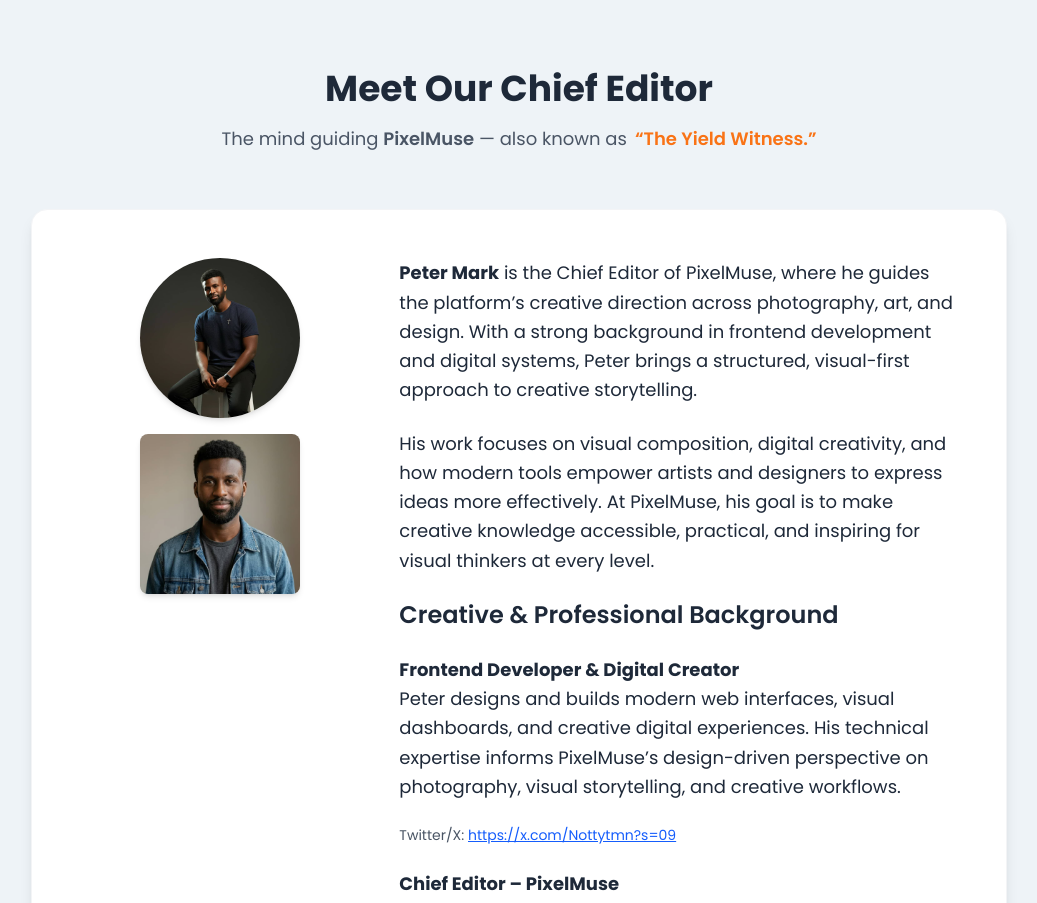
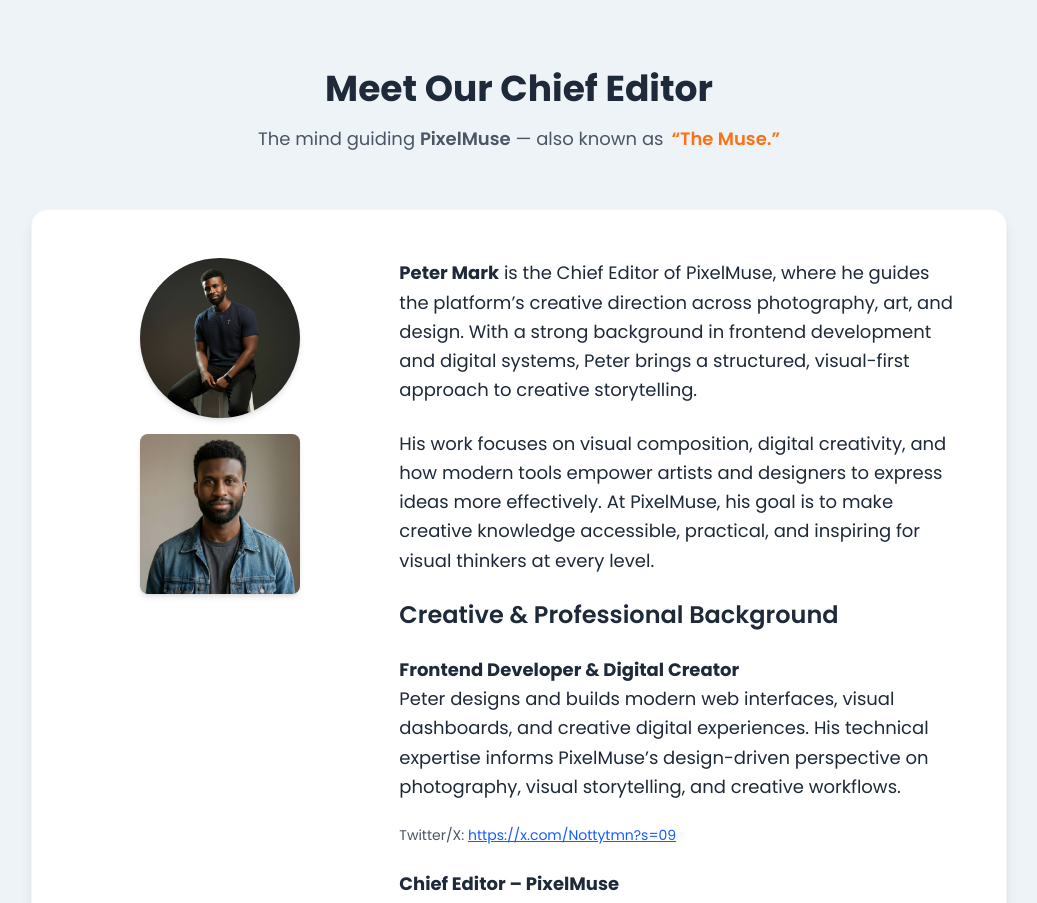
Before and after one commit to fortuneCodeHub/PixelMuse.Art, a Next.js app: page /about-us in a window 1280 px wide. Shown: the part 1080-1983 px from the top of the page, without its empty margins (121-1158 px from the left). Built offline with nearby package versions, Linux system fonts and the light colour scheme; no server answers.

Commit message:
New commit

```diff
--- a/src/app/(landing)/about-us/page.jsx
+++ b/src/app/(landing)/about-us/page.jsx
@@ -147,7 +147,7 @@
             <h2 className="text-3xl md:text-4xl font-bold mb-4">Meet Our Chief Editor</h2>
             <p className="text-lg text-gray-600">
               The mind guiding <span className="font-semibold">PixelMuse</span> — also known as
-              <span className="ms-2 font-semibold text-[#F97316]">“The Yield Witness.”</span>
+              <span className="ms-2 font-semibold text-[#F97316]">“The Muse.”</span>
             </p>
           </div>
 
--- a/src/components/store/postSlice.js
+++ b/src/components/store/postSlice.js
@@ -31,7 +31,7 @@
 export const getFrontendPosts = createAsyncThunk("posts/getPosts",
     async (_, { rejectWithValue } ) => {
         try {
-            const res = await fetch('https://www.yieldnvest.com/api/auth/posts/art-design')
+            const res = await fetch('https://www.yieldnvest.com/api/auth/posts/pixelmuse')
 
             if (!res.ok) {
                 // maybe parse JSON safely
```
